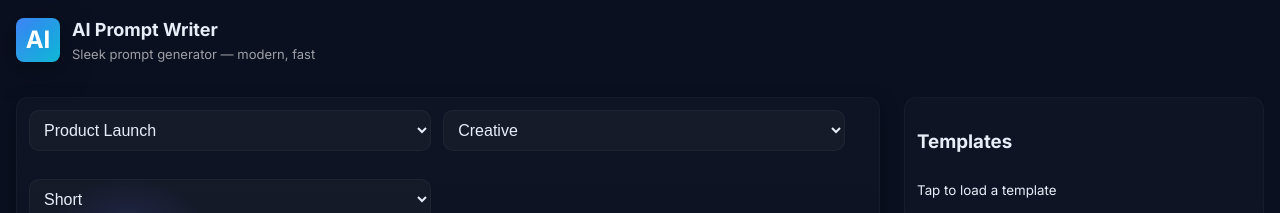
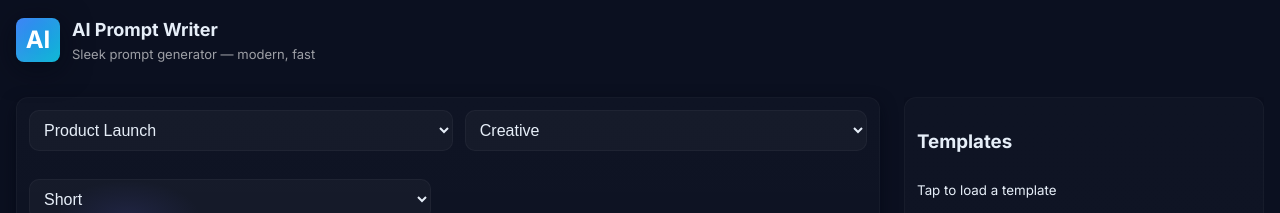
Before and after one commit to gabezigo/AiPromptGenerator, a React (Create React App) app: page / in a window 1280 px wide. Shown: the top 213 px of the page. Built offline with nearby package versions, Linux system fonts and the light colour scheme; the HTML template or start-up script is replaced by a standard one.

Commit message:
Update index.css

```diff
--- a/src/index.css
+++ b/src/index.css
@@ -332,6 +332,10 @@ body {
   margin-bottom: 1.6rem; /* space below each dropdown */
 }
 
+.tempSelect {
+  flex: 1 1 auto !important;
+}
+
  .actions {
   display: flex;
   flex-wrap: nowrap;  /* prevent wrapping */
```
